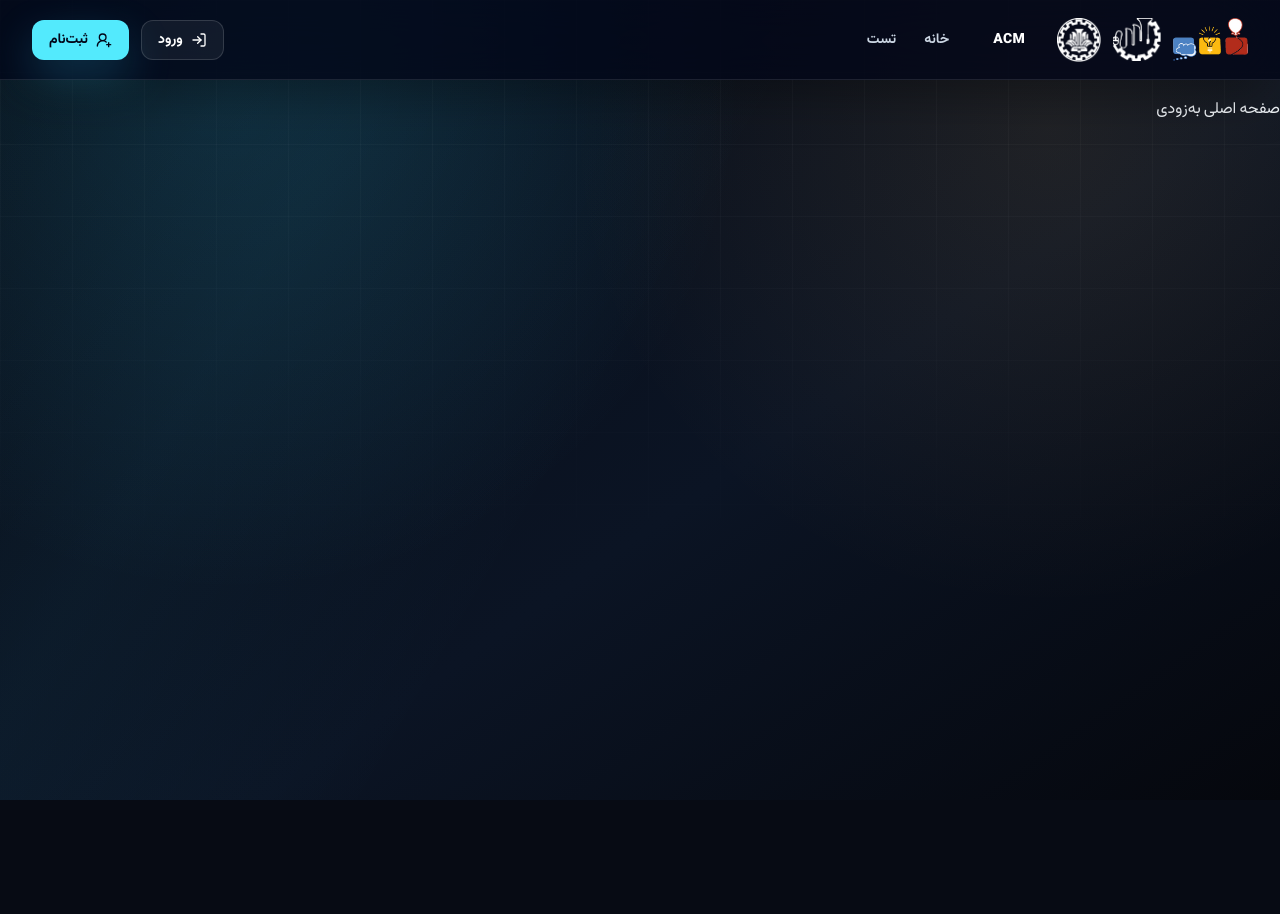
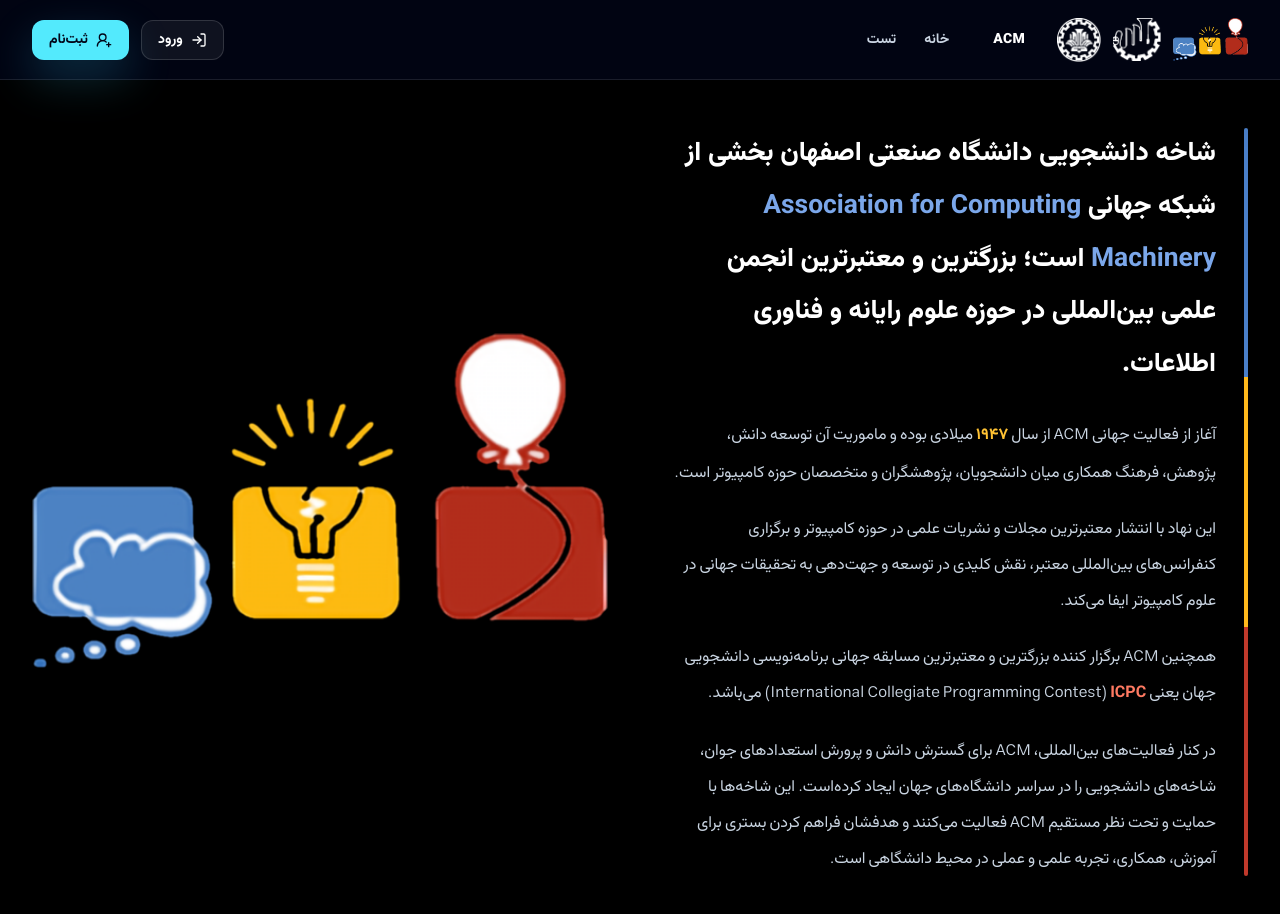
Before and after one commit to acmiut/acm_website_frontend, a React (Vite) app: page / in a window 1280 px wide. Shown: the top 914 px of the page. Before the commit the page ends 800 px from the top, so only its background shows below. Built offline with nearby package versions, Linux system fonts and the light colour scheme; a web font is replaced by a local one.

Commit message:
feat: implement Hero component and update main page routing

```diff
--- /dev/null
+++ b/src/components/Hero.tsx
@@ -0,0 +1,67 @@
+import type { ReactNode } from 'react';
+import logoAcm from '../assets/logos/logo-ieee-style.png';
+
+/* Accent colors are taken from the three tiles of the ACM logo (lightened for contrast on black). */
+const BLUE = 'text-[#7ba7ea]';
+const AMBER = 'text-[#ffc233]';
+const RED = 'text-[#ff7a62]';
+
+const Em = ({ color, children }: { color: string; children: ReactNode }) => (
+  <bdi className={`font-bold ${color}`}>{children}</bdi>
+);
+
+const Hero = () => {
+  return (
+    <section id="Home" className="lab-container flex min-h-screen items-center pb-16 pt-28 lg:pt-32">
+      <div className="grid w-full items-center gap-10 lg:grid-cols-2 lg:gap-16 animate-[heroSlideUp_0.8s_ease-out_both]">
+        {/* Text: first in DOM => right side in RTL */}
+        <div className="relative ps-6 sm:ps-8">
+          {/* three-tone bar echoing the logo's blue / yellow / red tiles */}
+          <span aria-hidden="true" className="absolute inset-y-0 start-0 flex w-1 flex-col overflow-hidden rounded-full">
+            <span className="flex-1 bg-[#4a7fc9]" />
+            <span className="flex-1 bg-[#ffb81c]" />
+            <span className="flex-1 bg-[#c0392b]" />
+          </span>
+
+          <p className="text-xl font-extrabold leading-[2] text-white sm:text-2xl lg:text-[1.65rem]">
+            شاخه دانشجویی دانشگاه صنعتی اصفهان بخشی از شبکه جهانی{' '}
+            <Em color={BLUE}>Association for Computing Machinery</Em> است؛ بزرگترین و معتبرترین انجمن علمی
+            بین‌المللی در حوزه علوم رایانه و فناوری اطلاعات.
+          </p>
+
+          <div className="mt-6 space-y-5 text-[0.95rem] leading-8 text-slate-300 sm:text-base sm:leading-9">
+            <p>
+              آغاز از فعالیت جهانی ACM از سال <Em color={AMBER}>۱۹۴۷</Em> میلادی بوده و ماموریت آن توسعه دانش،
+              پژوهش، فرهنگ همکاری میان دانشجویان، پژوهشگران و متخصصان حوزه کامپیوتر است.
+            </p>
+            <p>
+              این نهاد با انتشار معتبرترین مجلات و نشریات علمی در حوزه کامپیوتر و برگزاری کنفرانس‌های بین‌المللی
+              معتبر، نقش کلیدی در توسعه و جهت‌دهی به تحقیقات جهانی در علوم کامپیوتر ایفا می‌کند.
+            </p>
+            <p>
+              همچنین ACM برگزار کننده بزرگترین و معتبرترین مسابقه جهانی برنامه‌نویسی دانشجویی جهان یعنی{' '}
+              <Em color={RED}>ICPC</Em> <bdi>(International Collegiate Programming Contest)</bdi> می‌باشد.
+            </p>
+            <p>
+              در کنار فعالیت‌های بین‌المللی، ACM برای گسترش دانش و پرورش استعداد‌های جوان، شاخه‌های دانشجویی را در
+              سراسر دانشگاه‌های جهان ایجاد کرده‌است. این شاخه‌ها با حمایت و تحت نظر مستقیم ACM فعالیت می‌کنند و
+              هدفشان فراهم کردن بستری برای آموزش، همکاری، تجربه علمی و عملی در محیط دانشگاهی است.
+            </p>
+          </div>
+        </div>
+
+        {/* Logo: left side in RTL; on mobile it goes above the text */}
+        <div className="order-first flex justify-center lg:order-none">
+          <img
+            src={logoAcm}
+            alt="لوگوی ACM"
+            className="h-auto w-full max-w-[22rem] select-none object-contain sm:max-w-md lg:max-w-full"
+            draggable={false}
+          />
+        </div>
+      </div>
+    </section>
+  );
+};
+
+export default Hero;
--- a/src/router.tsx
+++ b/src/router.tsx
@@ -1,5 +1,6 @@
 import { createBrowserRouter, Navigate } from 'react-router';
 import PublicLayout from './components/PublicLayout';
+import Hero from './components/Hero';
 
 const router = createBrowserRouter([
   {
@@ -7,7 +8,7 @@
     children: [
       {
         path: '/',
-        element: <div style={{ paddingTop: '6rem' }}>صفحه اصلی به‌زودی</div>,
+        element: <Hero />,
       },
     ],
   },
--- a/src/style/global.css
+++ b/src/style/global.css
@@ -6,8 +6,8 @@
 }
 
 :root {
-  --c-bg: #070b14;
-  --c-bg-2: #0b1424;
+  --c-bg: #000000;
+  --c-bg-2: #000000;
   --c-amber: #f9b44a;
   /* r, g, b triples: used as rgba(var(--c-x), alpha) */
   --c-border: 148, 163, 184;
@@ -185,34 +185,10 @@
     to   { opacity: 1; }
   }
 
+  /* Pure black page background (no colored glows / grid overlay) */
   .lab-shell {
     @apply relative isolate min-h-screen overflow-hidden text-slate-100;
-    background:
-      radial-gradient(circle at 18% 10%, rgba(57, 211, 255, 0.14), transparent 32rem),
-      radial-gradient(circle at 82% 16%, rgba(249, 180, 74, 0.09), transparent 30rem),
-      linear-gradient(145deg, var(--c-bg), var(--c-bg-2) 58%, #05070d);
-  }
-
-  .lab-shell::before {
-    content: '';
-    position: absolute;
-    inset: 0;
-    pointer-events: none;
-    z-index: 0;
-    background-image:
-      linear-gradient(rgba(255, 255, 255, 0.045) 1px, transparent 1px),
-      linear-gradient(90deg, rgba(255, 255, 255, 0.045) 1px, transparent 1px);
-    background-size: 72px 72px;
-    mask-image: linear-gradient(to bottom, rgba(0, 0, 0, 0.8), transparent 78%);
-  }
-
-  .lab-shell::after {
-    content: '';
-    position: absolute;
-    inset: 0;
-    pointer-events: none;
-    z-index: 0;
-    background: linear-gradient(120deg, transparent, rgba(57, 211, 255, 0.05), transparent 48%);
+    background: #000000;
   }
 
   .lab-container {
```
